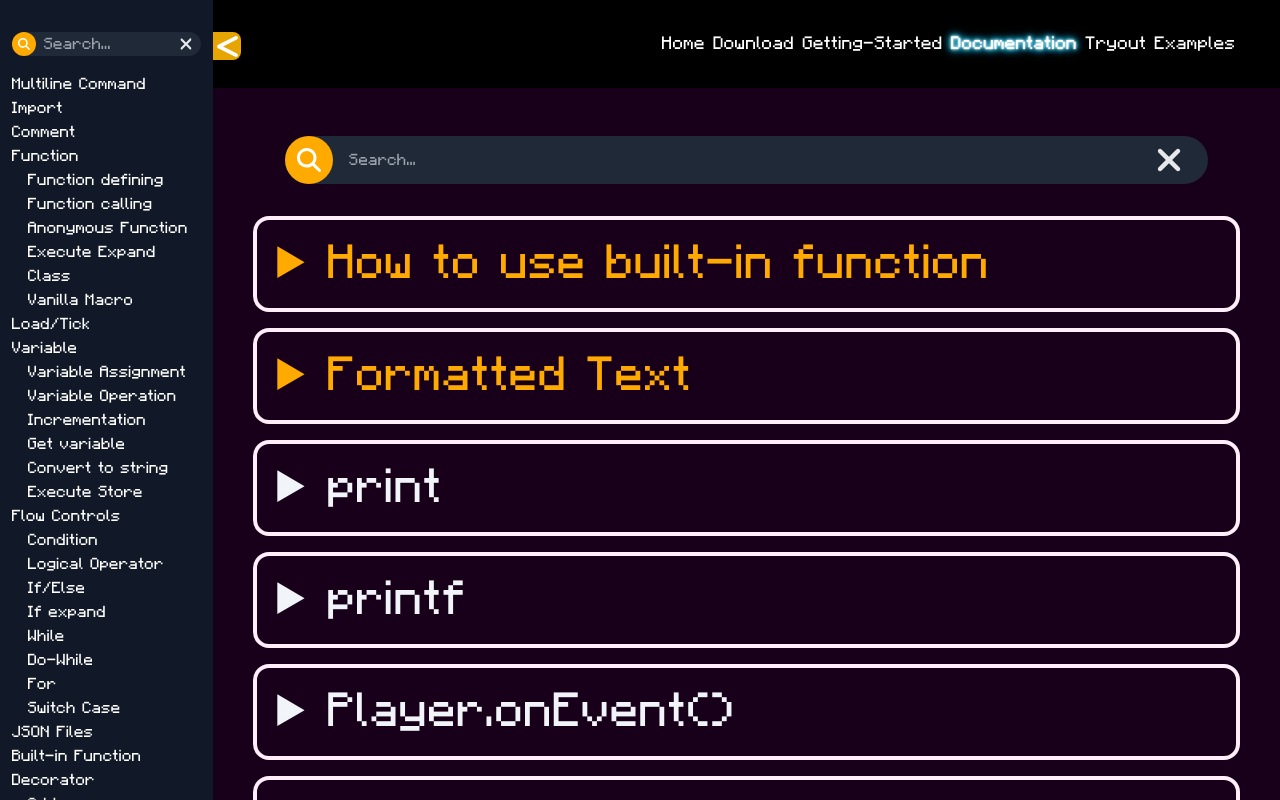
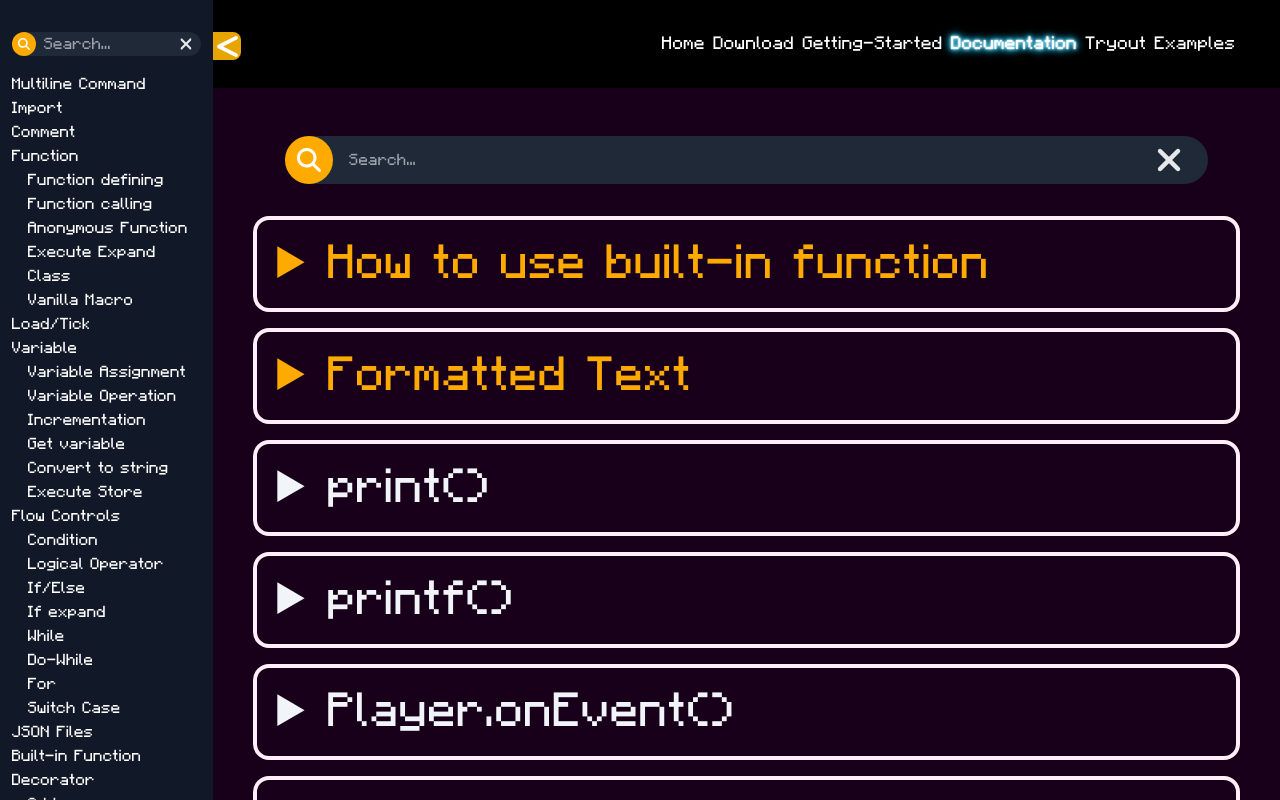
Before and after one commit to WingedSeal/jmc, a React (Create React App) app: page /documentation/built-in-function in a window 1280 px wide. Shown: the top 800 px of the page. Built offline with nearby package versions, Linux system fonts and the light colour scheme.

Commit message:
Improve print/printf descriptions

```diff
--- a/src/pages/BuiltInFunction/Features.tsx
+++ b/src/pages/BuiltInFunction/Features.tsx
@@ -7,7 +7,7 @@ import { Tab } from "../../components/CodeBlock/CodeBlock";
 const BuildinFeatures = [
     howTo,
     formattedText,
-    <Feature id="print" summary="print" keywords="variable printf tellraw">
+    <Feature id="print" summary="print()" keywords="variable printf tellraw announce">
         <p>Print a variable for all players in chat.</p>
         <Command
             name="print"
@@ -15,8 +15,8 @@ const BuildinFeatures = [
             params={[{ key: "value", type: "Scoreboard" }]}
         />
     </Feature>,
-    <Feature id="printf" summary="printf" keywords="variable tellraw">
-        <p>Print a text for all players in chat.</p>
+    <Feature id="printf" summary="printf()" keywords="variable tellraw announce">
+        <p>Print a text for all players in chat. Works the same as <code>Text.tellraw(@a, text);</code></p>
         <Command
             name="printf"
             type="JMCFunction"
```
